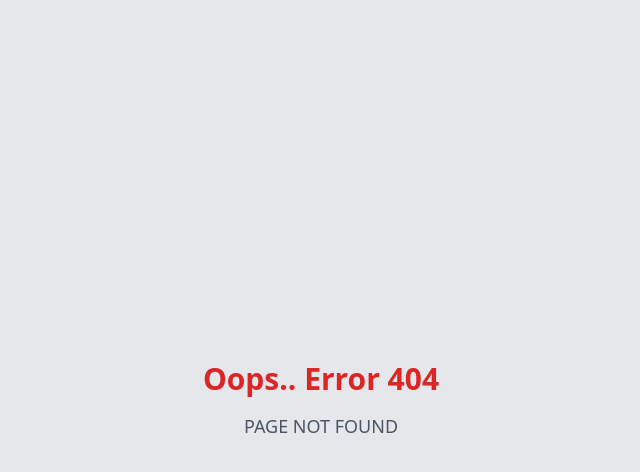
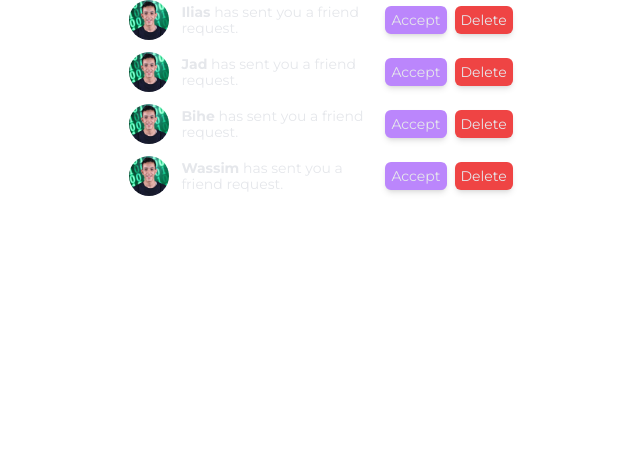
Before and after one commit to ZakNyx/ft_transcendence, a React (Vite) app in the folder frontend/: page /notification in a window 1280 px wide. Before the commit this address had no page. Shown: the top 472 px of the page, without its empty margins (319-959 px from the left). Built offline with nearby package versions, Linux system fonts and the light colour scheme.

Commit message:
Added notifications in the navbar

```diff
--- a/frontend/src/App.tsx
+++ b/frontend/src/App.tsx
@@ -5,11 +5,13 @@ import Profile from "./pages/Profile";
 import Error404 from "./pages/Error404";
 import Settings from "./pages/Settings";
 import Leaderboard from "./pages/Leaderboard";
+import Notification from "./components/Notification";
 function App() {
   return (
     <Router>
       <Routes>
         <Route path="/" element={<LoginPage />} />
+        <Route path="/notification" element={<Notification />} />
         <Route path="/home" element={<HomePage />} />
         <Route path="/profile" element={<Profile />} />
         <Route path="/profile/:username" element={<Profile />} />
--- a/frontend/src/components/Navbar.tsx
+++ b/frontend/src/components/Navbar.tsx
@@ -4,7 +4,7 @@ import IconButton from "./IconButton";
 import SearchBar from "./SearchBar";
 import axios from "axios";
 import Validate from "../components/Validate";
-
+import Notification from "./Notification";
 interface UserData {
   userID: string;
   username: string;
@@ -25,12 +25,18 @@ function NavBar() {
   const [dropdownTimeout, setDropdownTimeout] = useState<number | undefined>(
     undefined,
   );
+  const [isNotificationOpen, setIsNotificationOpen] = useState<boolean>(false);
+
   const navigate = useNavigate();
   const dropdownRef = useRef<HTMLDivElement | null>(null);
 
   const openDropdown = () => {
     clearTimeout(dropdownTimeout);
     setIsDropdownOpen(true);
+  };
+
+  const toggleNotification = () => {
+    setIsNotificationOpen((prevIsOpen) => !prevIsOpen);
   };
 
   const [username, setUsername] = useState<string | null>(null);
@@ -174,12 +180,15 @@ function NavBar() {
                 />
               </NavLink>
             </li>
-            <li>
+            <li onClick={toggleNotification}>
               <IconButton
                 imagePath="../public/images/Notification.svg"
-                isActive={window.location.pathname === "/Notification"}
+                isActive={isNotificationOpen}
               />
             </li>
+            <div className="absolute z-10 right-10 top-[4rem] bg-npc-gray shadow-lg rounded-2xl">
+              {isNotificationOpen && <Notification />}
+            </div>
             <li className="flex items-center">
               <div
                 className="relative"
--- /dev/null
+++ b/frontend/src/components/Notification.tsx
@@ -0,0 +1,53 @@
+import React, { useState } from "react";
+
+const Notifications = () => {
+  const notifications = [
+    {
+      username: "Ilias",
+      picture: "../../public/images/ie-laabb.jpg",
+    },
+    {
+      username: "Jad",
+      picture: "../../public/images/ie-laabb.jpg",
+    },
+    {
+      username: "Bihe",
+      picture: "../../public/images/ie-laabb.jpg",
+    },
+    {
+      username: "Wassim",
+      picture: "../../public/images/ie-laabb.jpg",
+    },
+  ];
+
+  return (
+    <div className="text-gray-200 flex justify-center items-center font-montserrat pr-3 pl-3">
+      <ul>
+        {notifications.map((notification, index) => (
+          <li className="mb-3" key={index}>
+            <div className="items-center flex space-x-3">
+              <img
+                className="w-8 md:w-10 lg:w-10 xl:w-10 h-8 md:h-10 lg:h-10 xl:h-10 rounded-full"
+                src={notification.picture}
+                alt="User profile picture"
+              />
+              <p className="max-w-[12rem] break-words text-xs xs:text-xs md:text-xs lg:text-sm">
+                <b>{notification.username}</b> has sent you a friend request.
+              </p>
+              <div className="space-x-2">
+                <button className="rounded-md bg-npc-purple hover:bg-purple-hover p-1.5 shadow-md text-xs xs:text-xs md:text-xs lg:text-sm ">
+                  Accept
+                </button>
+                <button className="rounded-md bg-red-500 hover:bg-red-hover p-1.5 shadow-md text-xs xs:text-xs md:text-xs lg:text-sm">
+                  Delete
+                </button>
+              </div>
+            </div>
+          </li>
+        ))}
+      </ul>
+    </div>
+  );
+};
+
+export default Notifications;
--- a/frontend/src/pages/Home.tsx
+++ b/frontend/src/pages/Home.tsx
@@ -57,13 +57,13 @@ function HomePage() {
       <div className="flex flex-col items-center justify-center">
         <div className="flex items-center h-[65vh]">
           {/* Button with joystick image */}
-          <button className="relative bg-npc-purple hover:bg-purple-hover hover:translate-y-[-6px] transition-all active:bg-purple-active hover:cursor-pointer text-black font-[Roboto] font-bold text-base sm:text-lg md:text-xl lg:text-2xl xl:text-3xl sm:p-3 xl:p-4 rounded-lg flex items-center">
+          <button className="relative bg-npc-purple hover:bg-purple-hover hover:translate-y-[-6px] transition-all shadow-but active:bg-purple-active hover:cursor-pointer text-black font-[Roboto] font-bold text-base sm:text-lg md:text-xl lg:text-2xl xl:text-3xl sm:p-3 xl:p-4 rounded-lg flex items-center">
             <img src={joystickSvg} alt="Joystick" className="mr-3 w-8 h-8" />
             Join the Queue
           </button>
           <div className="text-white m-5 text-xl">- Or -</div>
           {/* Button with robot image */}
-          <button className="relative bg-npc-purple hover:bg-purple-hover hover:translate-y-[-6px] transition-all active:bg-purple-active hover:cursor-pointer text-black font-[Roboto] font-bold text-base sm:text-lg md:text-xl lg:text-2xl xl:text-3xl sm:p-3 xl:p-4 rounded-lg flex items-center">
+          <button className="relative bg-npc-purple hover:bg-purple-hover hover:translate-y-[-6px] transition-all shadow-but active:bg-purple-active hover:cursor-pointer text-black font-[Roboto] font-bold text-base sm:text-lg md:text-xl lg:text-2xl xl:text-3xl sm:p-3 xl:p-4 rounded-lg flex items-center">
             <img src={robotSvg} alt="Robot" className="mr-3 w-8 h-8" />
             Play against AI
           </button>
--- a/frontend/src/pages/Profile.tsx
+++ b/frontend/src/pages/Profile.tsx
@@ -5,7 +5,7 @@ import Achievements from "../components/Achievements"; // Import the Achievement
 
 function Profile() {
   return (
-    <div className="background-image">
+    <div className="background-image min-h-screen">
       <style>
         @import
         url('https://fonts.googleapis.com/css2?family=Rubik&display=swap');
--- a/frontend/tailwind.config.js
+++ b/frontend/tailwind.config.js
@@ -45,6 +45,7 @@ export default {
         "npc-white": "#F5FCFF",
         "purple-hover": "#A66DDA",
         "purple-active": "#9255E5",
+        "red-hover": "#c71e1e",
       },
     },
   },
```
